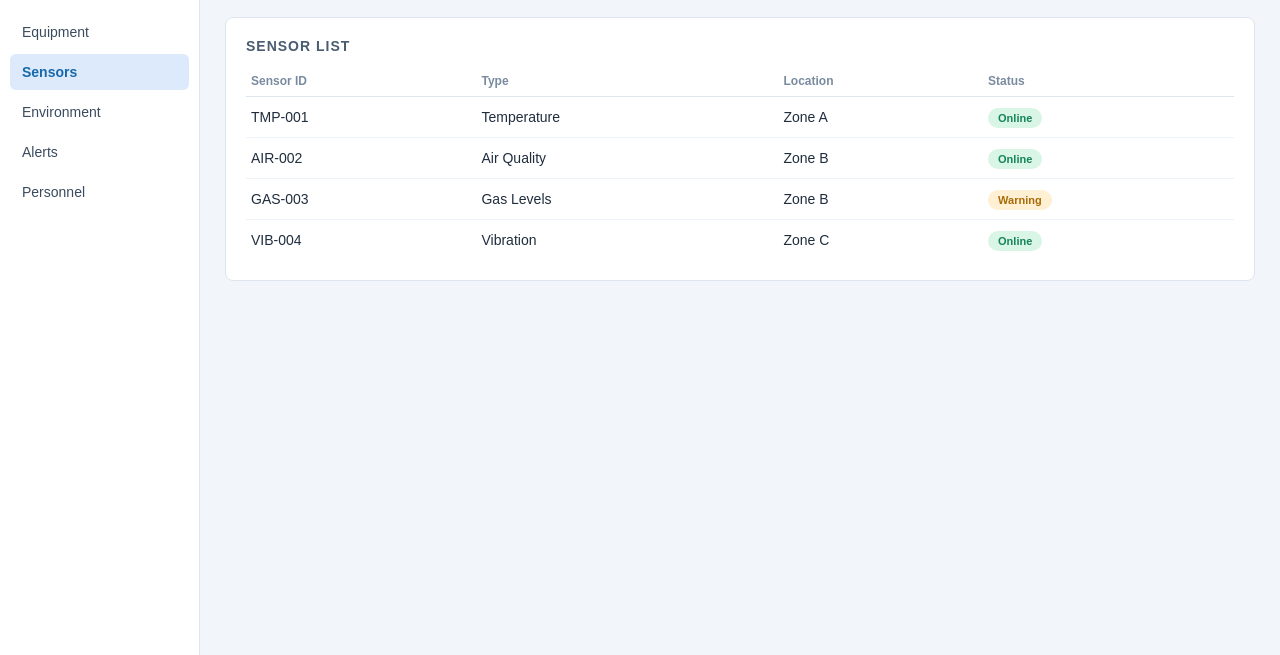
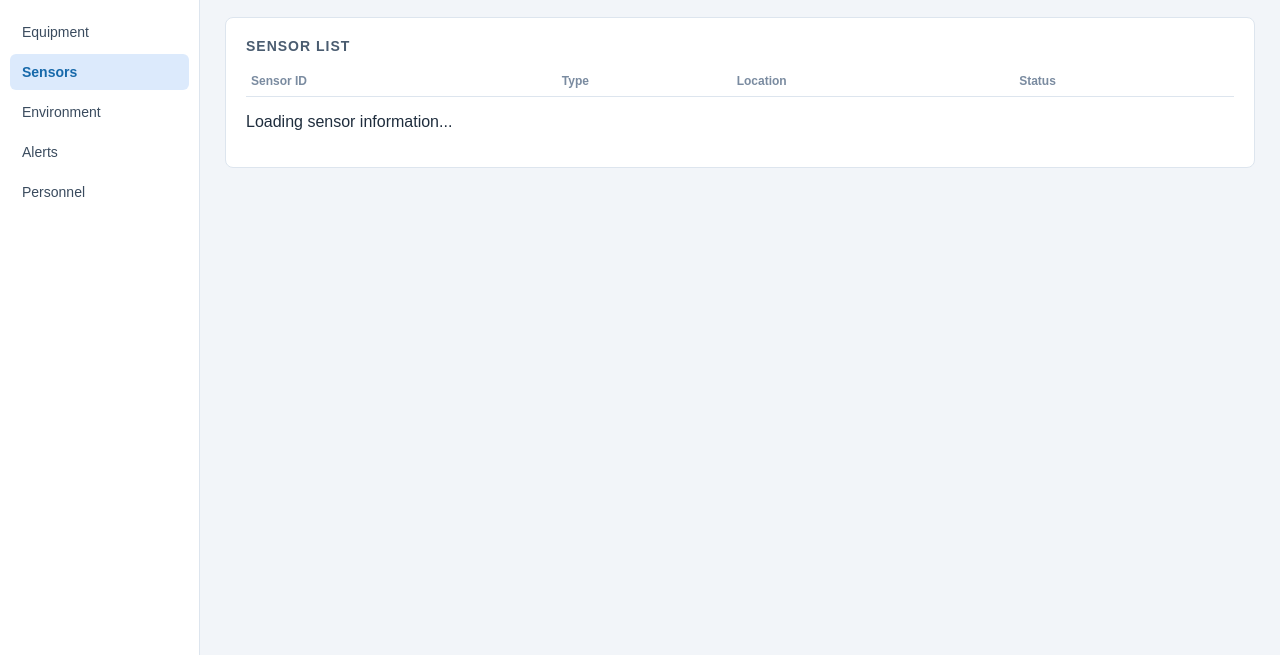
Before and after one commit to Matt120056/Smart-Mine-Operations-Dashboard., a plain HTML site: page dashboard/site/sensors.html in a window 1280 px wide. Shown: the part 147-802 px from the top of the page. Drawn offline with Linux system fonts and the light colour scheme.

Commit message:
Prepare home and sensor pages for JSON data

```diff
--- a/dashboard/sensors.html
+++ b/dashboard/site/sensors.html
@@ -40,41 +40,22 @@
       <div class="card">
         <h3>SENSOR LIST</h3>
         <table>
+          <thead>
             <tr>
               <th>Sensor ID</th>
               <th>Type</th>
               <th>Location</th>
               <th>Status</th>
             </tr>
-          <tr>
-            <td>TMP-001</td>
-            <td>Temperature</td>
-            <td>Zone A</td>
-            <td><span class="tag green">Online</span></td>
-          </tr>
-          <tr>
-            <td>AIR-002</td>
-            <td>Air Quality</td>
-            <td>Zone B</td>
-            <td><span class="tag green">Online</span></td>
-          </tr>
-          <tr>
-            <td>GAS-003</td>
-            <td>Gas Levels</td>
-            <td>Zone B</td>
-            <td><span class="tag orange">Warning</span></td>
-          </tr>
-          <tr>
-            <td>VIB-004</td>
-            <td>Vibration</td>
-            <td>Zone C</td>
-            <td><span class="tag green">Online</span></td>
-          </tr>
+          </thead>
+          <tbody id="sensor-list"></tbody>
         </table>
+
+        <p id="sensor-message">Loading sensor information...</p>
       </div>
 
     </main>
   </div>
-
+  <script src="app.js"></script>
 </body>
 </html>
```
Also changed, not shown: dashboard/site/index.html (renamed from dashboard/index.html, +3 -6 lines), dashboard/site/scripts/main.js (added), dashboard/site/styles.css (renamed from dashboard/styles.css), 3 other files. Lines whose indentation alone changed are shown as unchanged.
